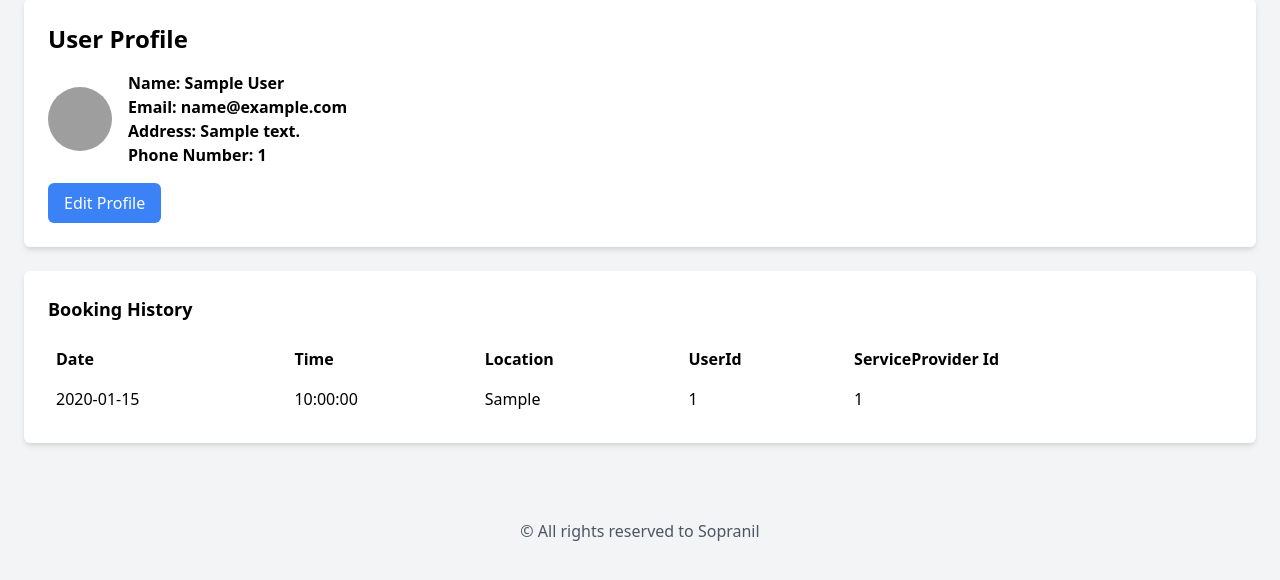
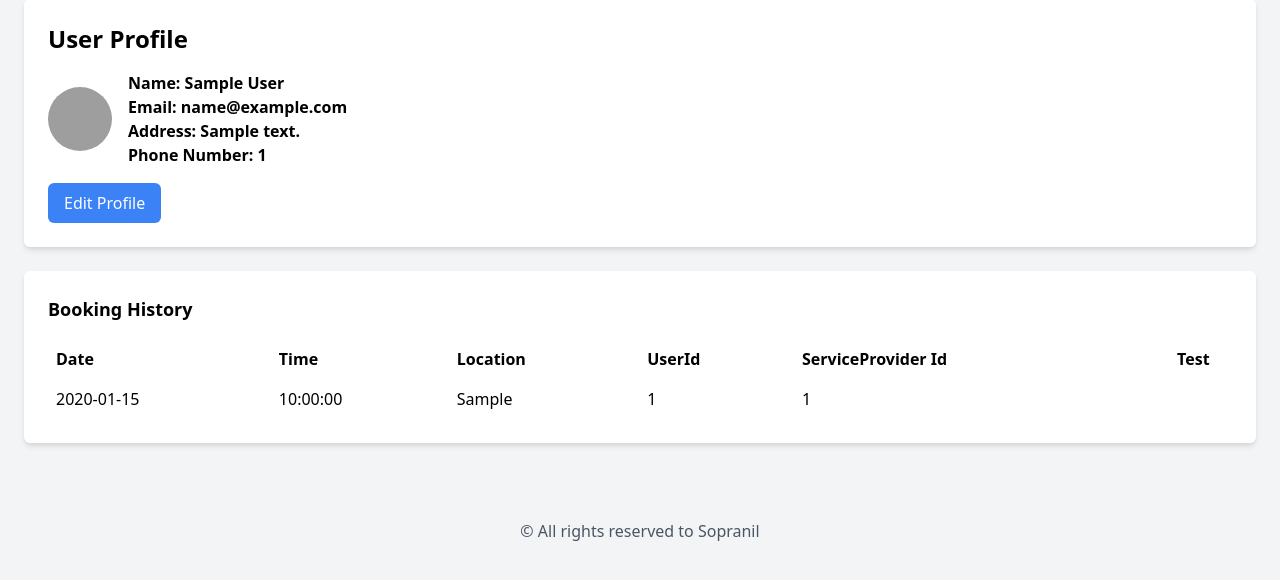
Before and after one commit to anilghale123/subidhaGhar, a Laravel app: page /userProfile in a window 1280 px wide. Shown: the part 117-697 px from the top of the page. Run offline with Laravel 10, Linux system fonts and the light colour scheme; a user stored in the database is signed in; tables that the repository leaves empty hold one stand-in row (values such as "Sample post"); grey boxes are pictures that could not be loaded.

Commit message:
testing merge issue

```diff
--- a/resources/views/userProfile.blade.php
+++ b/resources/views/userProfile.blade.php
@@ -35,7 +35,7 @@
                         <th class="text-left p-2">Location</th>
                         <th class="text-left p-2">UserId</th>
                         <th class="text-left p-2">ServiceProvider Id</th>
-
+                        <th>Test</th>
 
 
 
```
